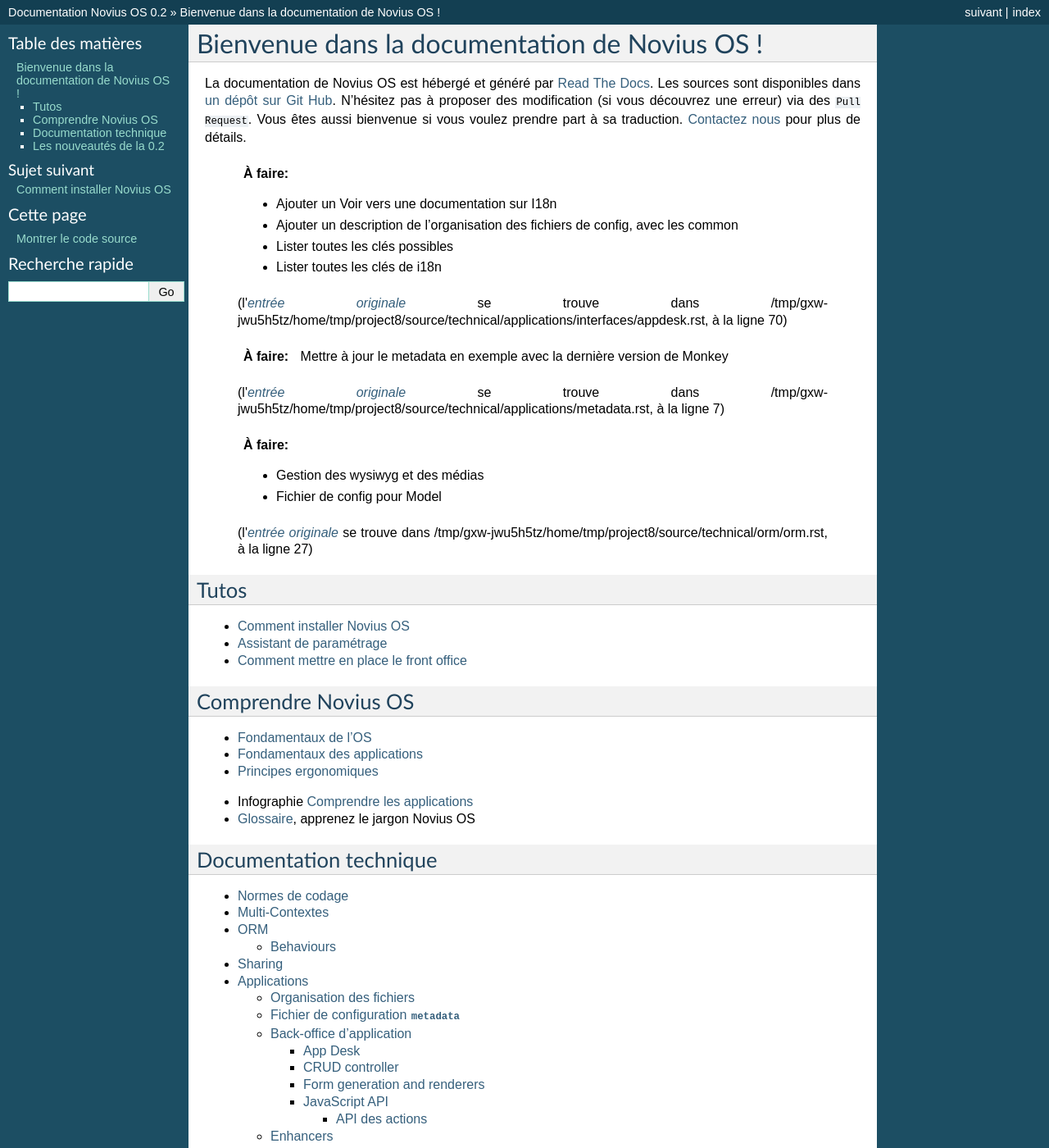
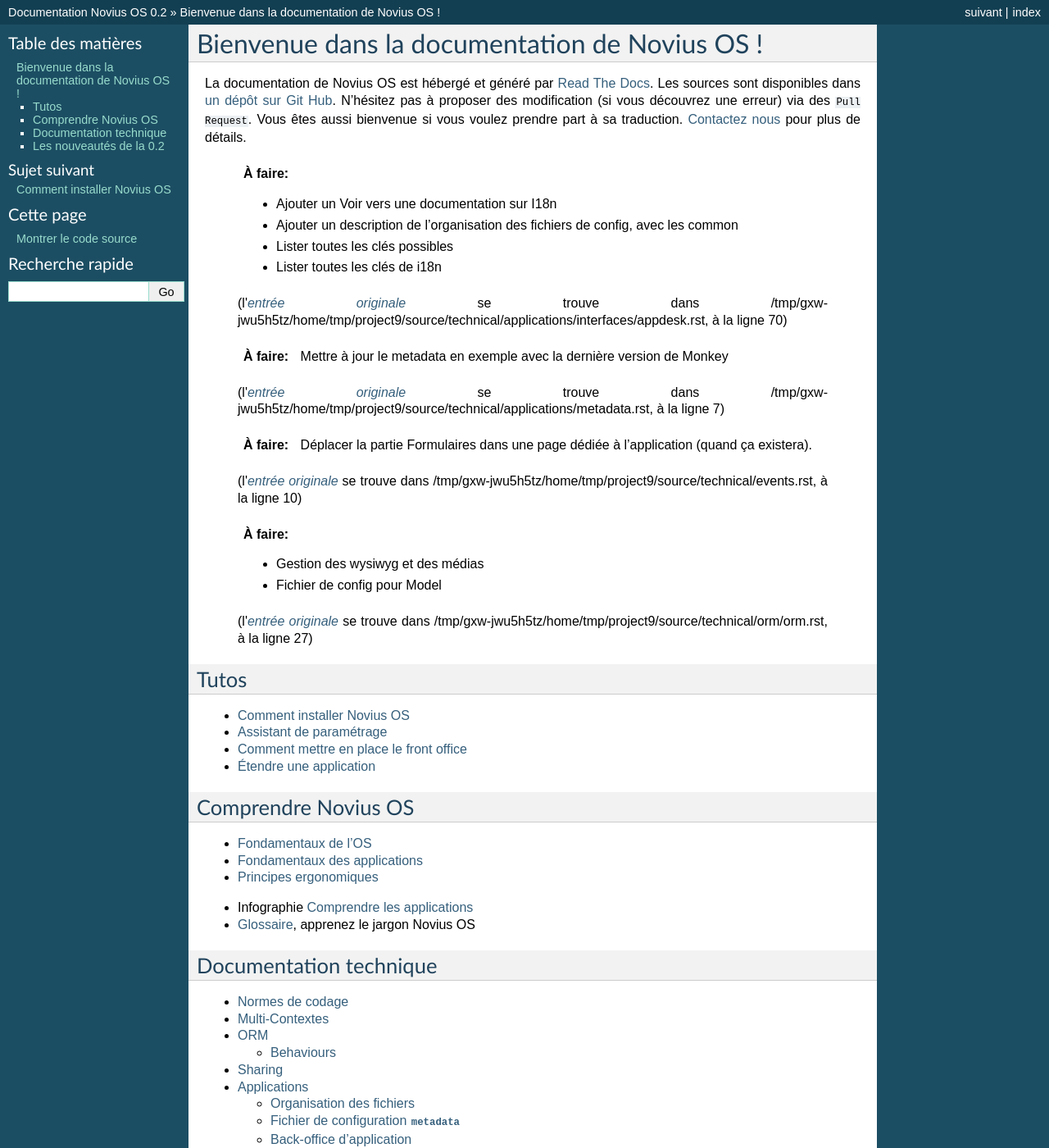
Before and after one commit to vrcAlbert/documentation-api, a Sphinx documentation site: the page built from source/index.rst, in a window 1280 px wide and 1400 px high. Shown: the whole window at 82% size. Built offline with Sphinx 7.4.7, drawn with Linux system fonts in a browser that asks for light colours; some of the changed lines change nothing that is shown.

Commit message:
Evenements + mécanismes d'extension d'application

```diff
--- /dev/null
+++ b/source/how_to/extend_application.rst
@@ -0,0 +1,97 @@
+Étendre une application
+#######################
+
+.. contents::
+	:local:
+	:backlinks: top
+	:depth: 2
+
+
+Depuis le dossier ``local``
+***************************
+
+Il est possible de modifier n'importe quel fichier de vue / configuration via le dossier ``local``.
+
+Pour cela, il suffit de créer le fichier adéquat à l'emplacement ``local/{{section}}/{{application}}/``.
+
+* ``{{section}}`` est égal à ``config`` ou ``views`` ;
+* ``{{application}}`` correspond à un nom d'application existante.
+
+Le moteur a pour nom d'application ``novius-os``.
+
+
+Configuration
+=============
+
+L'application ``noviusos_page`` possède un fichier de configuration ``controller/admin/appdesk.config.php`` (le fichier se situe donc dans ``noviusos_page::config/controller/admin/appdesk.config.php``).
+
+Si on créé le fichier ``local/config/noviusos_page/controller/admin/appdesk.config.php`` alors ce dernier sera fusionné automatiquement avec celui de l'application qui le demande.
+
+Vues
+====
+
+Lorsqu'on créé le fichier ``local/views/noviusos_help/admin/help.view.php`` ce dernier est utilisé en **remplacement** de ``noviusos_help::admin/help.view.php`` !
+
+Pour étendre un fichier du moteur, on utilisera le nom d'application ``novius-os``. Par exemple, on créera le fichier ``local/views/novius-os/admin/login.view.php``.
+
+
+Autre mécanismes
+****************
+
+Configuration : évènements
+==========================
+
+N'importe quel fichier de configuration peut être modifié grâce à l'évènement :ref:`events_configuration`.
+
+
+Vues : ``View::redirect()``
+===========================
+
+Il est possible de faire appel à la méthode ``View::redirect()`` pour remplacer un fichier de vue par un autre.
+
+
+.. code-block:: php
+
+    <?php
+
+    View::redirect('noviusos_help::admin/help', 'local::help');
+
+
+
+Application d'extension
+=======================
+
+
+Pour étendre une application, on créé une autre application qui va modifier la première.
+
+L'application 2 définit qu'elle étend ``mon_application`` via son fichier ``metadata`` :
+
+
+.. code-block:: php
+   :emphasize-lines: 5
+
+	<?php
+
+	return array(
+	    'name' => 'Application 2',
+	    'extends' => 'mon_application',
+	);
+
+
+Une fois ``application_2`` installée, elle sera chargée en même temps que ``mon_application``.
+
+
+Lorsqu'une application étend une autre, certains comportements deviennent automatiques.
+
+
+**Exemple :**
+
+``application_2`` étend ``mon_application``.
+
+Les fichiers de configurations des ``Controller`` et des ``Model`` de ``mon_application`` peuvent être automatiquement étendus par ``application_2`` en les créant au même endroit.
+
+Exemple, ``mon_application`` définit le fichier de configuration suivant pour ``Controller_Test`` : ``applications/mon_application/config/controller/test.config.php``
+
+Si dans ``application_2``, le fichier correspondant ``applications/application_2/config/controller/test.config.php`` existe, alors il sera fusionné.
+
+C'est-à-dire que dans ``Mon\Application\Controller_Test``, la variable ``$config`` contiendra la fusion 2 fichiers (celui de l'application étendue ``mon_application``, et aussi celui de ``application_2`` qui étend la première).
--- a/source/index.rst
+++ b/source/index.rst
@@ -17,6 +17,7 @@
 	how_to/install
 	how_to/setup-wizard
 	how_to/setup_front
+	how_to/extend_application
 
 Comprendre Novius OS
 --------------------
@@ -47,6 +48,8 @@
 
 	technical/applications/general
 
+	technical/events
+
 Les nouveautés de la 0.2
 ------------------------
 
--- /dev/null
+++ b/source/technical/events.rst
@@ -0,0 +1,382 @@
+Évènements
+##########
+
+.. contents::
+	:local:
+	:backlinks: top
+	:depth: 2
+
+
+.. todo::
+
+	Déplacer la partie Formulaires dans une page dédiée à l'application (quand ça existera).
+
+Novius OS fournit un mécanisme d'évènements destiné à interagir avec le moteur.
+
+Il existe 2 types d'évènements :
+
+* Ceux qui servent à modifier une / des valeur(s) ;
+* Ceux qui notifient qu'une action s'est produite.
+
+
+.. code-block:: php
+
+	<?php
+
+	// Exemple d'évènement qui écoute une action
+	Event::register('event_name', function($value)
+	{
+	    // L'action 'event_name' s'est produite
+	});
+
+
+.. code-block:: php
+
+	<?php
+
+	// Exemple d'évènement qui modifie une valeur
+	Event::register_function('event_name', function(&$value)
+	{
+	    // $value peut être modifiée
+	});
+
+
+Configuration
+*************
+
+Les évènements concernant le chargement de fichiers de configuration sont très utilisés.
+
+.. _events_configuration:
+
+config|<path>
+=============
+
+Lancé lors du chargement d'un fichier de configuration.
+
+.. code-block:: php
+
+    <?php
+
+    // Écoute de l'évènement
+    Event::register_function('config|nos::controller/admin/page/page', function(&$config)
+    {
+        // ...
+    }
+    // Lancement de l'évènement
+    $config = Config::load('nos::controller/admin/page/page', true);
+
+
+Ceci fonctionne également avec des chemins absolus :
+
+.. code-block:: php
+
+    <?php
+
+    // Écoute de l'évènement
+    Event::register_function('config|/data/www/novius-os/local/config/test.php', function(&$config)
+    {
+        // ...
+    }
+    // Lancement de l'évènement (le fichier doit exister)
+    $config = Config::load('/data/www/novius-os/local/config/test.php', true);
+
+
+config|<group>
+==============
+
+Chargement d'un tableau de configuration.
+
+.. code-block:: php
+
+	<?php
+
+    // Écoute de l'évènement
+    Event::register_function('config|group', function(&$config)
+    {
+        // ...
+    }
+    // Lancement de l'évènement
+    Config::load(array(), 'group');
+
+
+
+Front-office
+************
+
+front.start
+===========
+
+Demande d'une page.
+
+Modification possible de l'URL.
+
+* ``&$url``
+
+
+.. code-block:: php
+
+	<?php
+
+    /**
+     * @param  string  $url  URL de la page courante (sans le nom de domaine et avec le .html)
+     */
+	Event::register_function('front.start', function(&$url)
+	{
+	    // ...
+	});
+
+
+front.parse_wysiwyg
+===================
+
+Post-traitement d'un Wysiwyg.
+
+Modification possible du contenu.
+
+
+.. code-block:: php
+
+	<?php
+
+    /**
+     * @param  string  $content  Contenu HTML du WYSIWYG, déjà traité par le moteur
+     */
+	Event::register_function('front.parse_wysiwyg', function(&content)
+	{
+	    // ...
+	});
+
+
+front.display
+=============
+
+Post-traitement du contenu HTML de la page.
+
+Modification possible du contenu.
+
+.. code-block:: php
+
+	<?php
+
+    /**
+     * @param  string  $content  Contenu HTML de la page à écrire dans le cache
+     */
+	Event::register_function('front.display', function(&content)
+	{
+	    // ...
+	});
+
+
+front.404NotFound
+=================
+
+La page demandée n'existe pas.
+
+Notification seulement.
+
+.. code-block:: php
+
+	<?php
+
+    /**
+     * @param  array  $args  Tableau contenant 'url'
+     */
+	Event::register_function('front.404NotFound', function($params)
+	{
+	    $url = $params['url'];
+	    // ...
+	});
+
+
+
+Emails
+******
+
+email.before_send
+=================
+
+Avant l'envoi d'un mail.
+
+.. code-block:: php
+
+    <?php
+
+    /**
+     * @param  object  $email  Instance de Email_Driver
+     */
+    Event::register_function('email.before_send', function($email)
+    {
+        // ...
+    }
+
+
+email.after_send
+================
+
+Après l'envoi d'un mail
+
+.. code-block:: php
+
+    <?php
+
+    /**
+     * @param  object  $email  Instance de Email_Driver
+     */
+    Event::register_function('email.after_send', function($email)
+    {
+        // ...
+    }
+
+
+Formulaires
+***********
+
+noviusos_form::rendering
+========================
+
+Cet évènement est lancé par l'enhancer avant d'afficher le formulaire.
+
+Il permet de modifier le ``layout`` et les ``fields``. Les variables ``item`` (instance de Model_Form) et ``enhancer_args`` (position des label, etc.) sont en lecture seule.
+
+.. code-block:: php
+
+    <?php
+
+    /**
+     * @param  array  $args  Tableau contenant 'fields', 'layout', 'form' et 'enhancer_args'
+     */
+    Event::register_function('email.after_send', function(array &$args)
+    {
+        $fields =& $args['fields'];
+        $layout =& $args['layout'];
+        $form   =  $args['item']; // Instance of Nos\Form\Model_Form
+        $enhancer_args = $args['enhancer_args'];
+
+        // This is an exemple of what $layout contains
+        $layout = 'noviusos_form::foundation';
+
+        foreach ($fields as &$field) {
+
+            // This is an example of what $field contains
+            $field = array(
+                'label' => array(
+                    'callback' => array('Form', 'label'),
+                    'args' => array('Label:', 'technical_id', array(
+                        'for' => 'field_technical_id',
+                    )),
+                ),
+                'field' => array(
+                    'callback' => array('Form', 'input'),
+                    'args' => array('field_name', 'field_value', array(
+                        'id'          => 'field_technical_id',
+                        'class'       => 'field_technical_css',
+                        'title'       => 'Label:',
+                        'placeholder' => 'Label:',
+                        'required'    => 'required',
+                    )),
+                ),
+                'instructions' => array(
+                    'callback' => 'html_tag',
+                    'args' => array('p', array('class' => 'instructions'), 'Instructions for the user'),
+                ),
+                'new_row' => true,
+                'new_page' => true,
+                'width' => 4,
+                'item' => $item, // Instance of Nos\Form\Model_Field
+            );
+        }
+
+        // ...
+    }
+
+noviusos_form::rendering.<virtual_name>
+=======================================
+
+Même chose que ``noviusos_form::rendering``, mais n'est déclenché que pour le formulaire ayant le ``<virtual_name>`` spécifié.
+
+
+noviusos_form::data_validation
+==============================
+
+**Attention !** Cette fonction doit retourner un tableau avec les erreurs de validation détectées.
+
+.. code-block:: php
+
+    <?php
+
+    /**
+     * @params  array  $data  Les données reçues
+     * @params  Model  $form  Instance de Nos\Form\Model_Form
+     *
+     * @return  array  La liste des erreurs repérées
+     */
+    Event::register_function('noviusos_form::data_validation', function(&$data, $form) {
+
+        $errors = array();
+        // Ceci mettra tous les champs en erreur
+        foreach ($data as $name => $value) {
+            $errors[$name] = '{{label}}: ‘{{value}}’ non toléré.';
+        }
+        return $errors;
+    });
+
+Les messages d'erreurs retournés peuvent contenir les *placeholders* ``{{label}}`` et ``{{value}}`` (ils seront remplacés de manière adéquate).
+
+
+noviusos_form::data_validation.<virtual_name>
+=============================================
+
+Même chose que ``noviusos_form::data_validation``, mais n'est déclenché que pour le formulaire ayant le ``<virtual_name>`` spécifié.
+
+
+
+noviusos_form::before_submission
+================================
+
+.. code-block:: php
+
+    <?php
+
+    /**
+     * @param  array  $data           Les données reçues (à enregistrer en BDD)
+     * @param  Model  $form           Instance de Nos\Form\Model_Form
+     * @param  array  $enhancer_args  La configuration de l'enhancer
+     *
+     * @return  bool  false => la réponse ne sera pas enregistrée
+     */
+    Event::trigger_function('noviusos_form::before_submission', array(&$data, $form, $enhancer_args) {
+
+        // Modification possible de $data avant l'enregistrement en BDD.
+
+        // Si vous retournez 'false', la réponse ne sera pas enregistrée.
+        return false;
+    });
+
+
+noviusos_form::before_submission.<virtual_name>
+===============================================
+
+Même chose que ``noviusos_form::before_submission``, mais n'est déclenché que pour le formulaire ayant le ``<virtual_name>`` spécifié.
+
+
+noviusos_form::after_submission
+===============================
+
+.. code-block:: php
+
+    <?php
+
+    /**
+     * @param  Model  $answer         Instance de Nos\Form\Model_Answer
+     * @param  array  $enhancer_args  La configuration de l'enhancer
+     */
+    Event::trigger_function('noviusos_form::after_submission', array(&$answer, $enhancer_args) {
+
+        // ...
+    });
+
+
+noviusos_form::after_submission.<virtual_name>
+==============================================
+
+Même chose que ``noviusos_form::after_submission``, mais n'est déclenché que pour le formulaire ayant le ``<virtual_name>`` spécifié.
```
